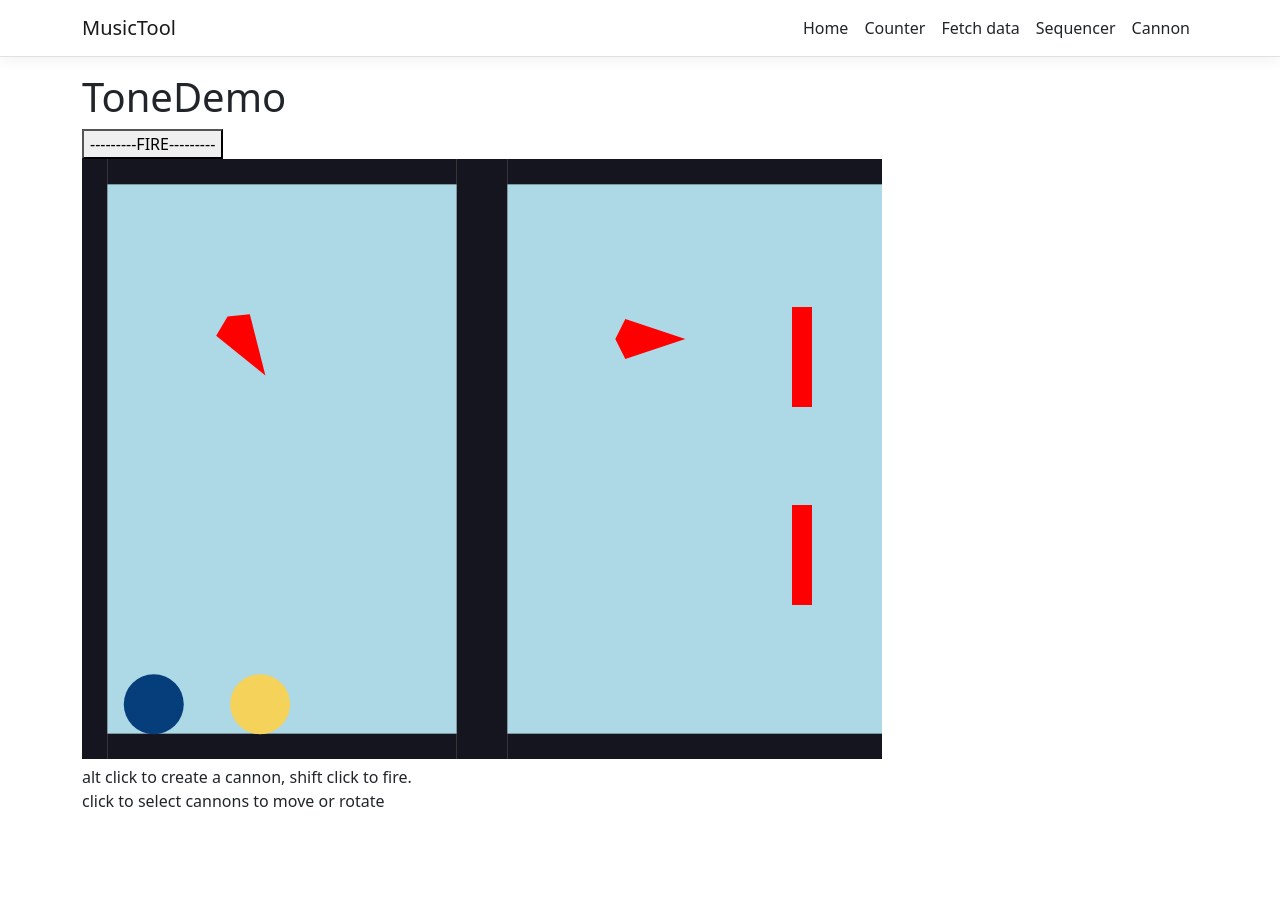
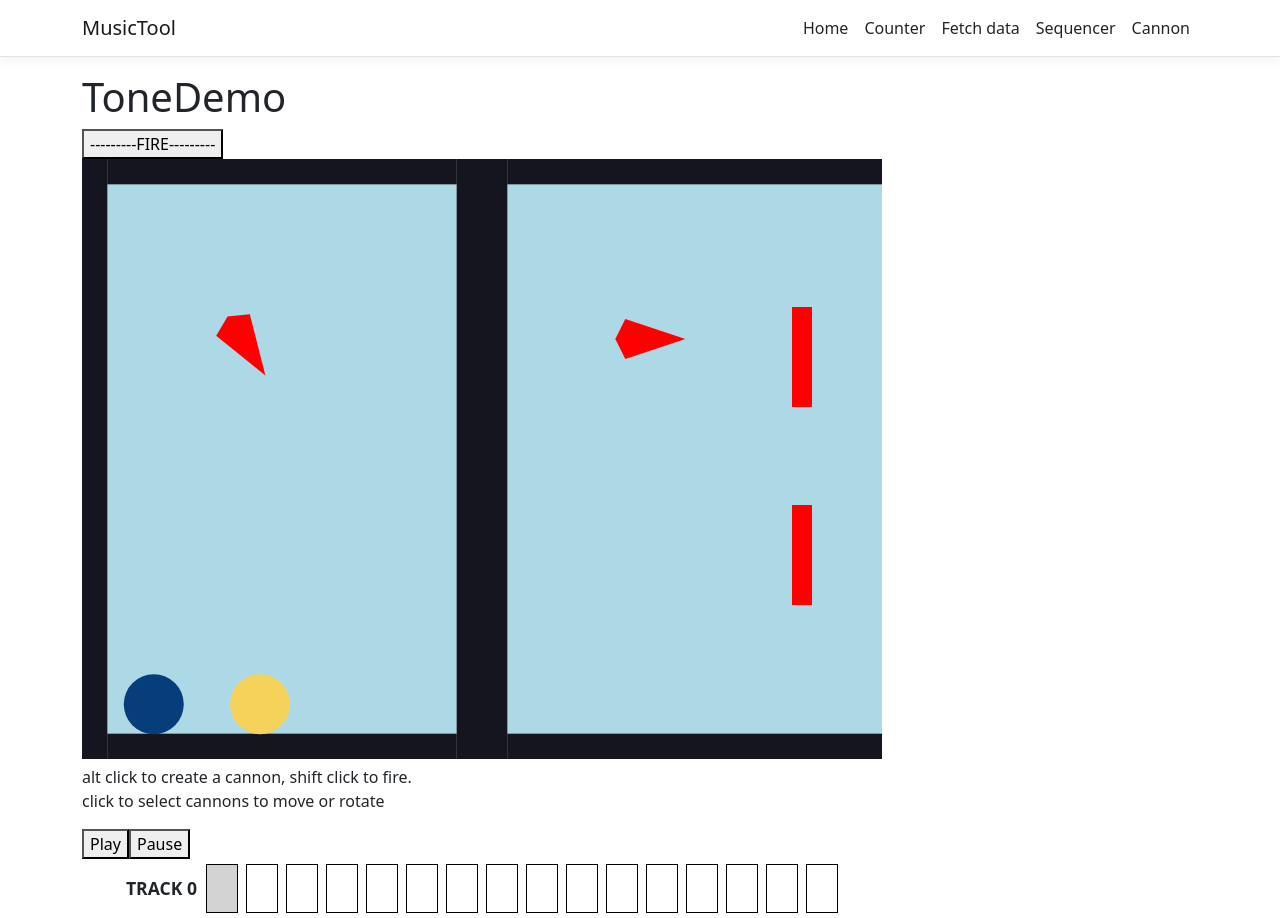
Before and after one commit to MrIsaar/Novel-Music-App, a React (Create React App) app in the folder MusicTool/MusicTool/ClientApp/: page /scene in a window 1280 px wide. Before the commit the page ends 829 px from the top, so only its background shows below. Built offline with nearby package versions, Linux system fonts and the light colour scheme.

Commit message:
SEQUENCER CAN FIRE THE CANNONS!!!

```diff
--- a/MusicTool/MusicTool/ClientApp/src/components/Scene.js
+++ b/MusicTool/MusicTool/ClientApp/src/components/Scene.js
@@ -5,6 +5,7 @@ import Cannon from "./Cannon"
 import Selection from "./Selection"
 import ToneExample from "./ToneSetup"
 import * as Tone from 'tone';
+import { Sequencer } from './Sequencer';
 
 var cannons = [];
 var balls = [];
@@ -236,6 +237,12 @@ export class Scene extends React.Component {
         sounds.push(<div>
             <ToneExample />
         </div>);
+
+        let callbacks = [this.fireBalls.bind(this)];
+
+
+
+
         return (
             <div>
                 <div>{sounds}</div>
@@ -243,6 +250,11 @@ export class Scene extends React.Component {
                 <div ref="scene" />
                 <p>alt click to create a cannon, shift click to fire.<br />
                     click to select cannons to move or rotate</p>
+                <Sequencer
+                    numSteps={16}
+                    numTracks={1}
+                    callbacks={callbacks}
+                />
             </div>
         );
     }
```
